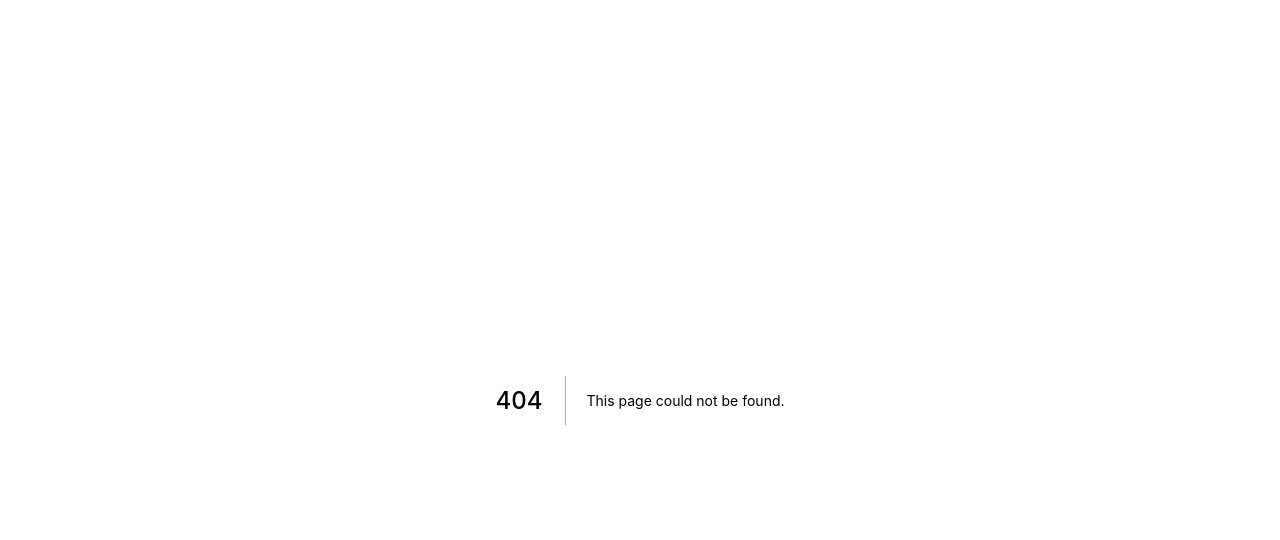
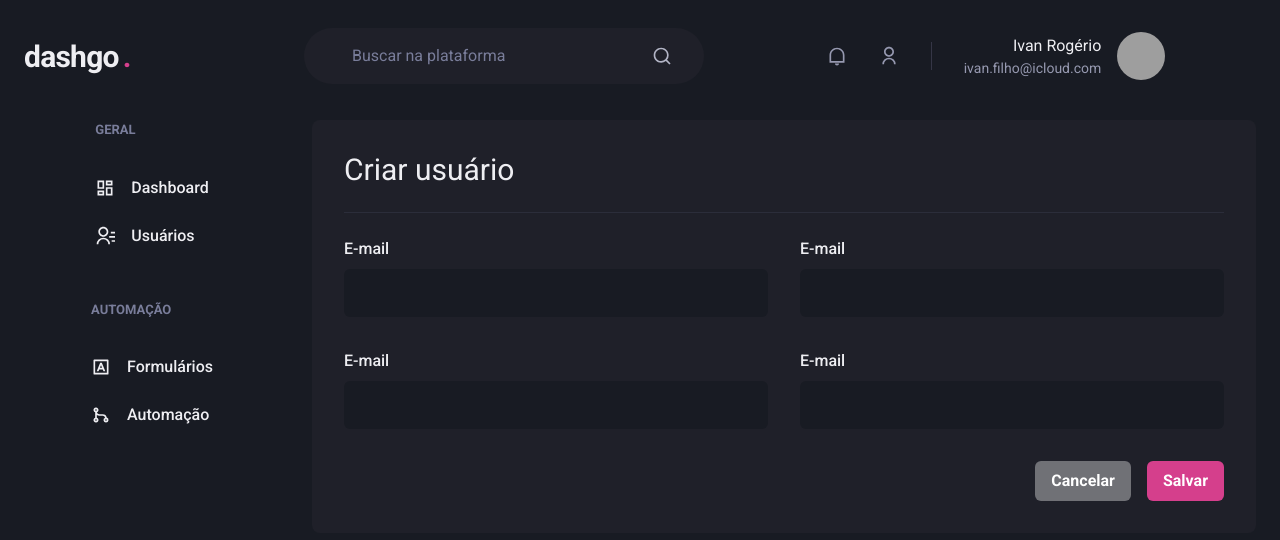
Before and after one commit to ivanrogeriio/dashgo, a Next.js app: page /users/create in a window 1280 px wide. Before the commit this address had no page. Shown: the top 540 px of the page. Built offline with nearby package versions, Linux system fonts and the light colour scheme; grey boxes are pictures that could not be loaded.

Commit message:
Página: criar usuário

```diff
--- /dev/null
+++ b/src/pages/users/create.tsx
@@ -0,0 +1,57 @@
+import {
+	Flex,
+	Box,
+	Heading,
+	Divider,
+	VStack,
+	SimpleGrid,
+	HStack,
+	Button,
+} from '@chakra-ui/react';
+import Input from '../../components/Form/Input';
+import Header from '../../components/Header/Header';
+import Sidebar from '../../components/Sidebar/Sidebar';
+
+export default function CreateUser() {
+	return (
+		<Box>
+			<Header />
+
+			<Flex w={'100%'} my={'6'} maxW={1480} mx={'auto'} px={'6'}>
+				{/* SIDEBAR */}
+				<Sidebar />
+
+				<Box flex={'1'} borderRadius={8} bg={'gray.800'} p={'8'}>
+					<Heading size={'lg'} fontWeight={'normal'}>
+						Criar usuário
+					</Heading>
+
+					<Divider my={'6'} borderColor={'gray.700'} />
+
+					<VStack spacing={'8'}>
+						<SimpleGrid minChildWidth={'240px'} spacing={'8'} w={'100%'}>
+							<Input name={'name'} label={'Nome'} />
+							<Input name={'email'} type={'email'} label={'E-mail'} />
+						</SimpleGrid>
+
+						<SimpleGrid minChildWidth={'240px'} spacing={'8'} w={'100%'}>
+							<Input name={'password'} type={'password'} label={'Senha'} />
+							<Input
+								name={'password_confirmation'}
+								type={'password'}
+								label={'Confirmação da senha'}
+							/>
+						</SimpleGrid>
+					</VStack>
+
+					<Flex mt={'8'} justify={'flex-end'}>
+						<HStack spacing={'4'}>
+							<Button colorScheme={'whiteAlpha'}>Cancelar</Button>
+							<Button colorScheme={'pink'}>Salvar</Button>
+						</HStack>
+					</Flex>
+				</Box>
+			</Flex>
+		</Box>
+	);
+}
```
